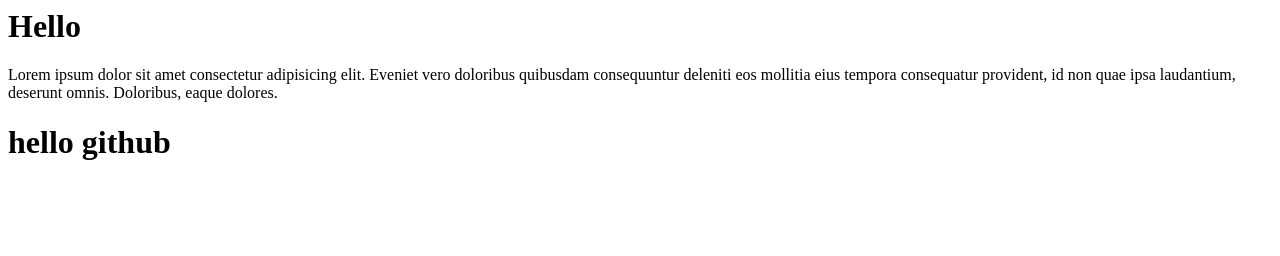
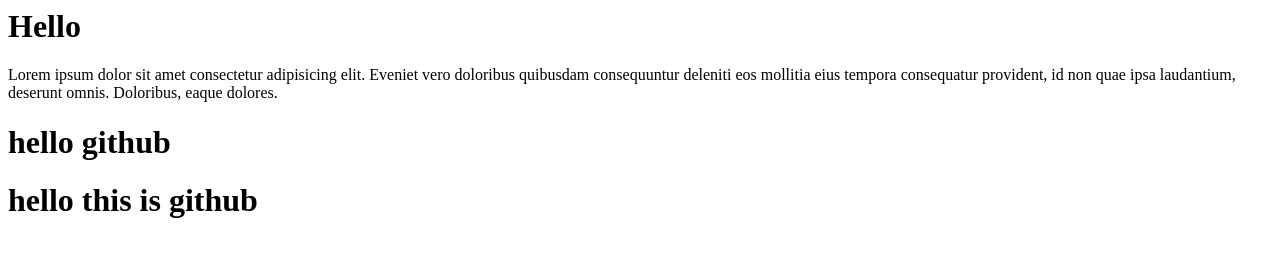
Before and after one commit to itxbasit/practise, a plain HTML site: page index.html in a window 1280 px wide. Drawn offline with Linux system fonts and the light colour scheme.

Commit message:
modify index file

```diff
--- a/index.html
+++ b/index.html
@@ -6,3 +6,5 @@
   eaque dolores.
 </p>
 <h1>hello github</h1>
+
+<h1>hello this is github</h1>
```
